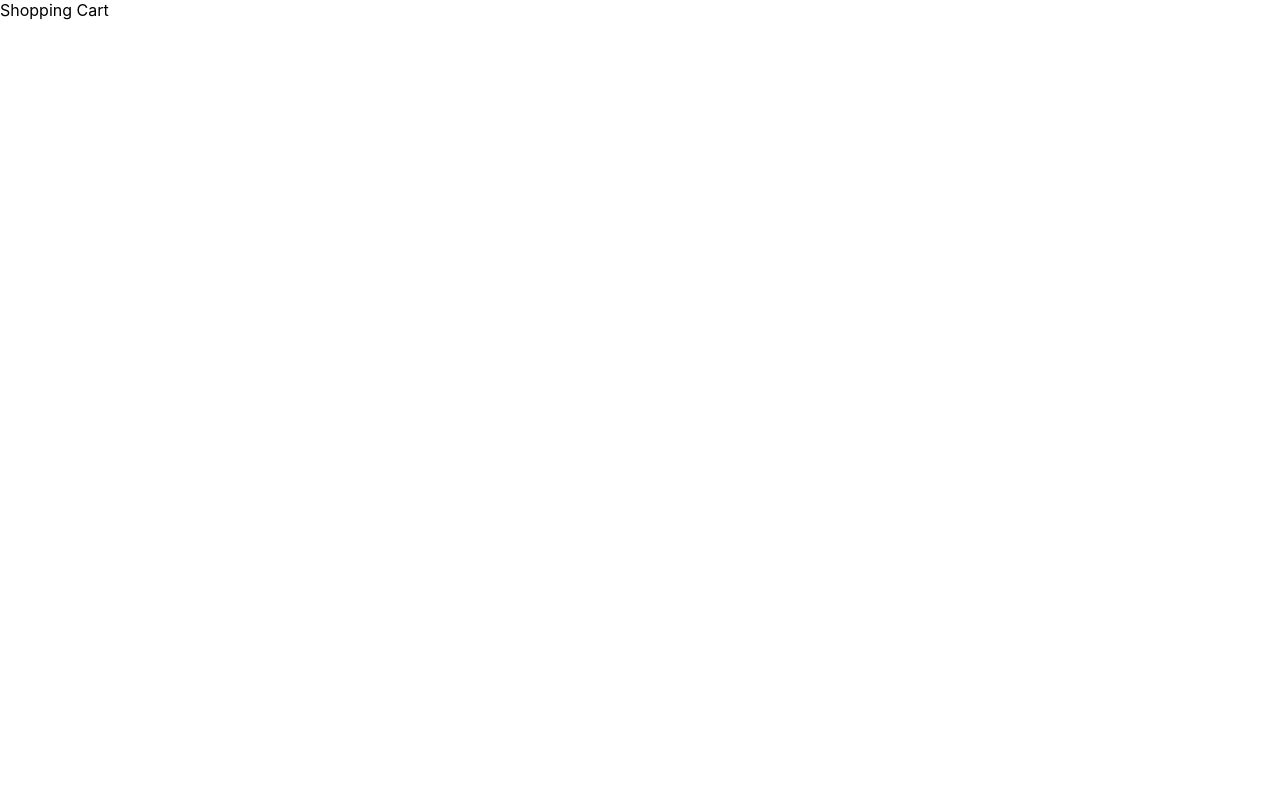
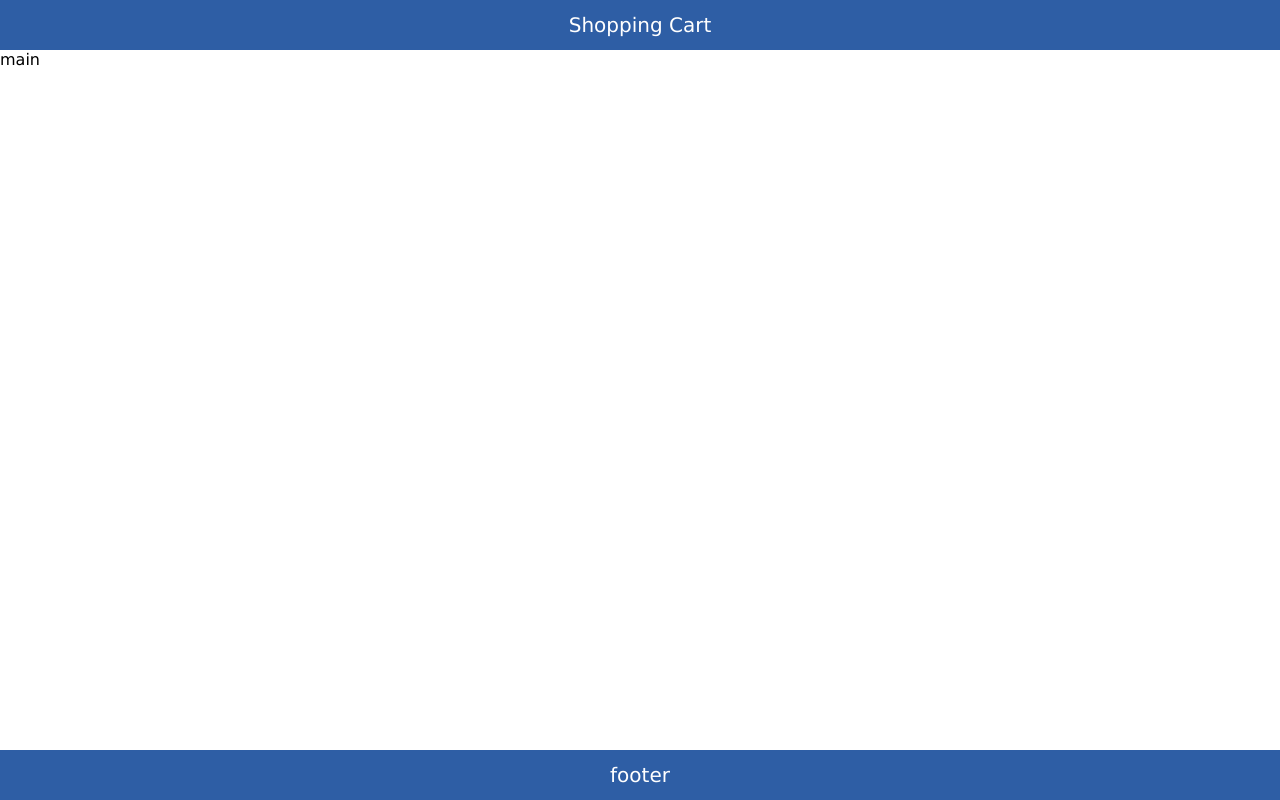
Before and after one commit to moamen122/React-shopping-Cart, a React (Create React App) app in the folder Client/: page / in a window 1280 px wide. Built offline with nearby package versions, Linux system fonts and the light colour scheme.

Commit message:
header comp

```diff
--- a/Client/gulpfile.js
+++ b/Client/gulpfile.js
@@ -4,6 +4,6 @@
 
 
 gulp.task('sass', async function () {
-    gulp.src('src/*.scss').pipe(sass()).pipe(gulp.dest('src/css'))
+    gulp.src('src/components/**/*.scss').pipe(sass()).pipe(gulp.dest('src/css'))
 
 })
--- a/Client/src/App.js
+++ b/Client/src/App.js
@@ -1,11 +1,17 @@
-
+import React from "react";
+import Header from "./components/Header/Header";
 
 function App() {
   return (
-    <div className="App">
-      <header className="App-header">
-        Shopping Cart
-      </header>
+    <div className="layout">
+      <Header />
+      <main>
+        main
+      </main>
+      <footer>
+        footer
+      </footer>
+
     </div>
   );
 }
--- /dev/null
+++ b/Client/src/components/Header/Header.js
@@ -0,0 +1,11 @@
+import React from "react";
+import "../../css/Header/Header.css";
+function Header() {
+    return (
+        <header>
+            Shopping Cart
+        </header>
+    )
+
+}
+export default Header;
--- /dev/null
+++ b/Client/src/components/Header/Header.scss
@@ -0,0 +1,12 @@
+header{
+    grid-area: header;
+    background: #2e5ea5;
+    color: white;
+    padding: 10px;
+    text-align: center;
+    display: flex;
+    justify-content: center;
+    align-items: center;
+    font-size: 20px;
+
+  }
--- /dev/null
+++ b/Client/src/css/Header/Header.css
@@ -0,0 +1,11 @@
+header {
+  grid-area: header;
+  background: #2e5ea5;
+  color: white;
+  padding: 10px;
+  text-align: center;
+  display: flex;
+  justify-content: center;
+  align-items: center;
+  font-size: 20px;
+}
--- a/Client/src/css/index.css
+++ /dev/null
@@ -1,3 +0,0 @@
-p {
-  color: red;
-}
--- a/Client/src/index.css
+++ b/Client/src/index.css
@@ -1,13 +1,39 @@
-body {
-  margin: 0;
-  font-family: -apple-system, BlinkMacSystemFont, 'Segoe UI', 'Roboto', 'Oxygen',
-    'Ubuntu', 'Cantarell', 'Fira Sans', 'Droid Sans', 'Helvetica Neue',
-    sans-serif;
-  -webkit-font-smoothing: antialiased;
-  -moz-osx-font-smoothing: grayscale;
+*{
+  margin :0;
+  padding: 0;
+  box-sizing: border-box;
+  font-family: Verdana, Geneva, Tahoma, sans-serif ;
+
+}
+body, #root {
+  height: 100vh;
+}
+.layout{
+  display: grid;
+  grid-template-areas:
+  "header"
+  "main"
+  "footer";
+  height: 100%;
+  grid-template-rows: 50px 1fr 50px;
+
+
 }
 
-code {
-  font-family: source-code-pro, Menlo, Monaco, Consolas, 'Courier New',
-    monospace;
+
+main{
+  grid-area: main;
+
 }
+footer{
+  grid-area: footer ;
+
+  background: #2e5ea5;
+  color: white;
+  padding: 10px;
+  text-align: center;
+  display: flex;
+  justify-content: center;
+  align-items: center;
+  font-size: 20px;
+}
--- a/Client/src/index.scss
+++ /dev/null
@@ -1,4 +0,0 @@
-$color: red;
-p {
-    color: $color;
-}
```
